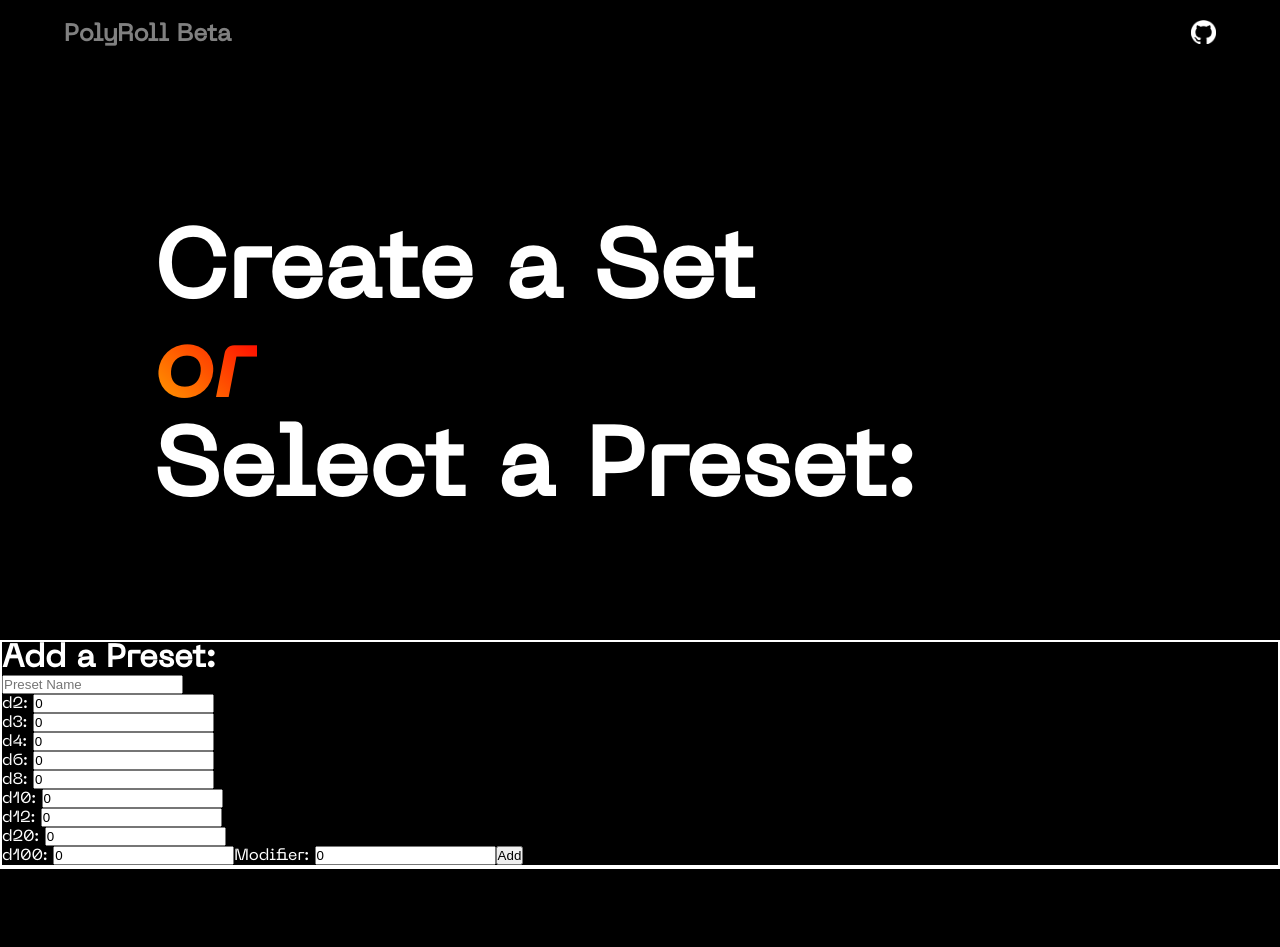
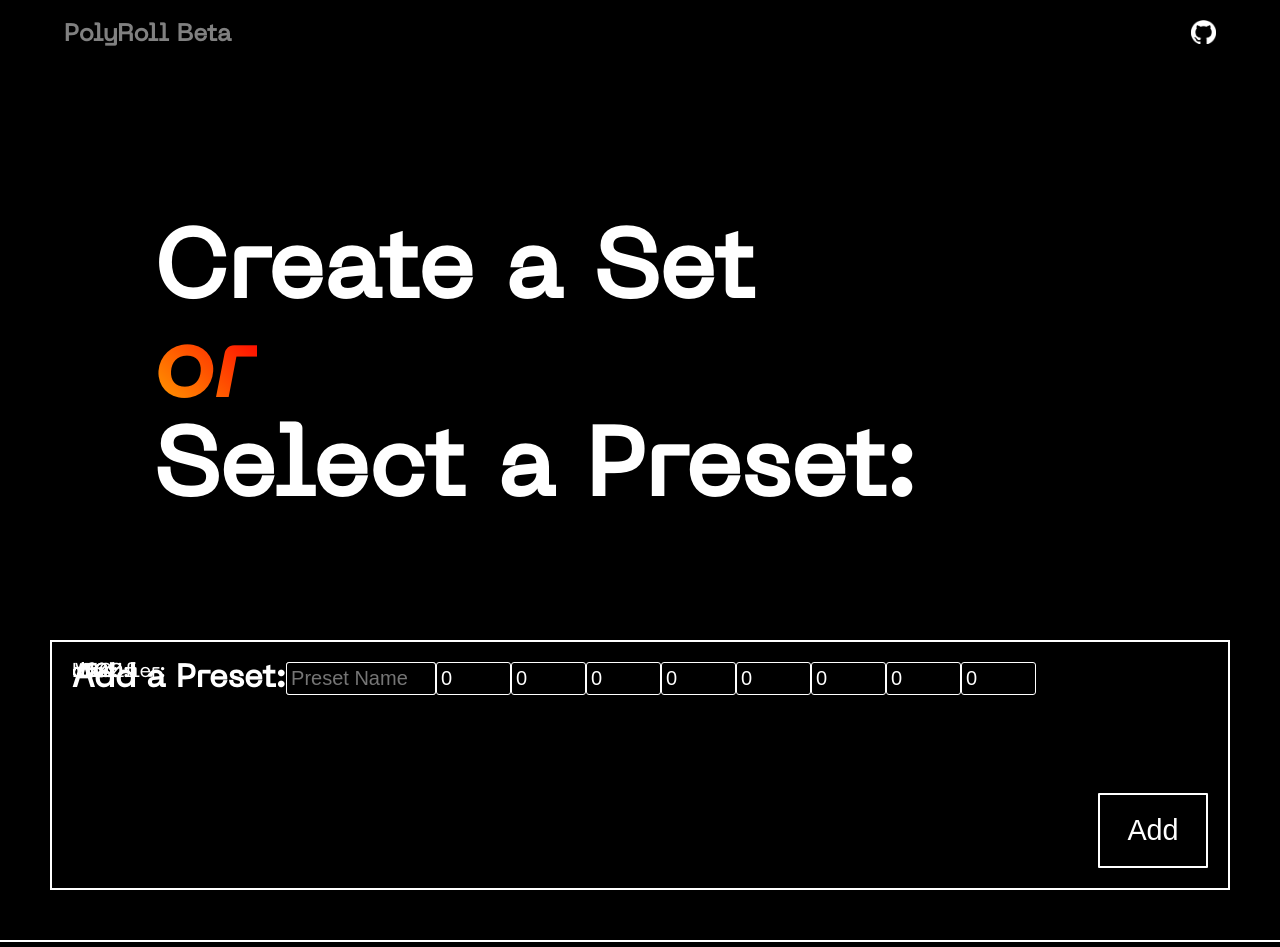
Before and after one commit to dondewaay/MultiRoll, a React (Vite) app: page /PolyRoll/roll in a window 1280 px wide. Shown: the top 947 px of the page. Built offline with nearby package versions, Linux system fonts and the light colour scheme.

Commit message:
Style prog

```diff
--- a/src/components/Card.jsx
+++ b/src/components/Card.jsx
@@ -1,8 +1,8 @@
 import React, { useState } from "react";
-import { motion } from "framer-motion";
+import { motion, AnimatePresence } from "framer-motion";
 
 const Card = ({ key, name, config, onDelete }) => {
-  const [totalRoll, setTotalRoll] = useState();
+  const [totalRoll, setTotalRoll] = useState(0);
 
   const calculateTotalRoll = () => {
     let total = 0;
@@ -51,11 +51,20 @@ const Card = ({ key, name, config, onDelete }) => {
       className="card"
       initial={{ opacity: 0, y: 50 }}
       animate={{ opacity: 1, y: 0 }}
+      exit={{ opacity: 0 }}
       transition={{ duration: 0.3 }}
     >
       <h2>{name}</h2>
-      <h2>{key}</h2>
-      <p>Result: {totalRoll}</p>
+      <p className="result">
+        Result:
+        <motion.span
+          initial={{ opacity: 0, y: 50 }}
+          animate={{ opacity: 1, y: 0 }}
+          transition={{ duration: 0.2 }}
+        >
+          {totalRoll}
+        </motion.span>
+      </p>
       <button className="btn" onClick={calculateTotalRoll}>
         Roll
       </button>
--- a/src/components/DiceRoller.jsx
+++ b/src/components/DiceRoller.jsx
@@ -51,13 +51,13 @@ const DiceRoller = () => {
     <div className="roller">
       <div className="new">
         <h1>Add a Preset:</h1>
-        <input
+        <div>
+          <input className="name"
             type="text"
             placeholder="Preset Name"
             value={presetName}
             onChange={handlePresetNameChange}
           />
-        <br />
           <label htmlFor="d2">d2: </label>
           <input
             type="number"
@@ -66,7 +66,6 @@ const DiceRoller = () => {
             value={presetConfig.d2}
             onChange={handlePresetConfigChange}
           />
-        <br />
           <label htmlFor="d3">d3: </label>
           <input
             type="number"
@@ -75,7 +74,6 @@ const DiceRoller = () => {
             value={presetConfig.d3}
             onChange={handlePresetConfigChange}
           />
-        <br />
           <label htmlFor="d4">d4: </label>
           <input
             type="number"
@@ -84,7 +82,6 @@ const DiceRoller = () => {
             value={presetConfig.d4}
             onChange={handlePresetConfigChange}
           />
-        <br />
           <label htmlFor="d6">d6: </label>
           <input
             type="number"
@@ -93,7 +90,6 @@ const DiceRoller = () => {
             value={presetConfig.d6}
             onChange={handlePresetConfigChange}
           />
-        <br />
           <label htmlFor="d8">d8: </label>
           <input
             type="number"
@@ -102,7 +98,6 @@ const DiceRoller = () => {
             value={presetConfig.d8}
             onChange={handlePresetConfigChange}
           />
-        <br />
           <label htmlFor="d10">d10: </label>
           <input
             type="number"
@@ -111,7 +106,6 @@ const DiceRoller = () => {
             value={presetConfig.d10}
             onChange={handlePresetConfigChange}
           />
-        <br />
           <label htmlFor="d12">d12: </label>
           <input
             type="number"
@@ -120,7 +114,6 @@ const DiceRoller = () => {
             value={presetConfig.d12}
             onChange={handlePresetConfigChange}
           />
-        <br />
           <label htmlFor="d20">d20: </label>
           <input
             type="number"
@@ -129,7 +122,6 @@ const DiceRoller = () => {
             value={presetConfig.d20}
             onChange={handlePresetConfigChange}
           />
-        <br />
           <label htmlFor="d100">d100: </label>
           <input
             type="number"
@@ -146,10 +138,11 @@ const DiceRoller = () => {
             value={presetConfig.mod}
             onChange={handlePresetConfigChange}
           />
-        <button onClick={addPreset}>Add</button>
+        </div>
+        <button onClick={addPreset} className="btn">Add</button>
       </div>
       <div>
-        <div className="preset-container">
+        <div className="grid">
           {presets.map((preset, index) => (
             <Card
               key={index}
--- a/src/components/RollHero.jsx
+++ b/src/components/RollHero.jsx
@@ -1,4 +1,4 @@
-import { motion } from "framer-motion";
+import { motion, AnimatePresence } from "framer-motion";
 
 export default function RollMain() {
   return (
--- a/src/styles/Home.scss
+++ b/src/styles/Home.scss
@@ -21,6 +21,7 @@ $UNSELCOLOR: hsla(0, 0%, 100%, 0.5);
   cursor: pointer;
   &:hover {
     transform: translatey(-5px);
+    box-shadow: 0px 0px 15px 3px white;
     border: 5px solid white;
   }
 }
--- a/src/styles/Roll.scss
+++ b/src/styles/Roll.scss
@@ -17,12 +17,6 @@ $UNSELCOLOR: hsla(0, 0%, 100%, 0.5);
   width: 100vw;
 }
 
-.card {
-  width: 200px;
-  height: 150px;
-  margin: 1rem;
-}
-
 .hero {
   height: 80vh;
   display: flex;
@@ -36,6 +30,7 @@ $UNSELCOLOR: hsla(0, 0%, 100%, 0.5);
     box-sizing: border-box;
   }
   h1 {
+    text-shadow: 0px 0px 10px 10px white;
     position: relative;
     left: 12%;
     top: 35%;
@@ -62,11 +57,48 @@ $UNSELCOLOR: hsla(0, 0%, 100%, 0.5);
   width: 100%;
   .new {
     border: 2px solid white;
+    height: 250px;
+    margin-left: 50px;
+    margin-right: 50px;
+    margin-bottom: 50px;
+    padding: 20px;
+    position: relative;
+    display: flex;
+    label {
+      position: absolute;
+      top: 0;
+      left: 0;
+      margin: 20px;
+      font-size: 20px;
     }
+    input {
+      color: white;
+      background-color: black;
+      border: 1px solid white;
+      border-radius: 3px;
+      font-size: 20px;
+      padding: 4px;
+      width: 75px;
+      &.name {
+        width: 150px;
+        position: absolute;
+        top: 20px;
+      }
+    }
+    .btn {
+      position: absolute;
+      bottom: 20px;
+      right: 20px;
+    }
+  }
+  .grid {
+    margin-left: 150px;
+    margin-right: 150px;
+    display: flex;
+    flex-wrap: wrap;
+    justify-content: space-around;
     .card {
-    cursor: pointer;
-    padding: 2rem;
-    margin: 0;
+      margin: 2rem;
       text-align: center;
       font-family: "Neue";
       display: flex;
@@ -74,15 +106,32 @@ $UNSELCOLOR: hsla(0, 0%, 100%, 0.5);
       text-align: center;
       font-size: 2rem;
       color: white;
-    height: 200px;
-    width: 100%;
+      height: 250px;
+      width: 400px;
       box-sizing: border-box;
       border: 2px solid white;
       border-radius: 2px;
       background-color: black;
       box-shadow: black 0px 10px 20px;
       position: relative;
+      h2 {
+        position: absolute;
+        top: 20px;
+        left: 20px;
+        padding: 0;
+        margin: 0;
+      }
+      .result {
+        position: absolute;
+        bottom: 20px;
+        left: 20px;
+        padding: 0;
+        margin: 0;
+      }
       .btn {
+        position: absolute;
+        bottom: 20px;
+        right: 20px;
         border: 2px solid white;
         font-size: 1.8rem;
         margin-top: 1.5rem;
@@ -96,24 +145,28 @@ $UNSELCOLOR: hsla(0, 0%, 100%, 0.5);
         &:hover {
           transform: translatey(-5px);
           border: 5px solid white;
+          box-shadow: 0px 0px 15px 3px white;
         }
       }
       .del {
         position: absolute;
-      top: 1rem;
-      right: 1rem;
+        top: 20px;
+        right: 20px;
         width: 50px;
         height: 50px;
         color: white;
         background-color: black;
-      border: 2px solid white;
+        border: 3px solid white;
+        border-radius: 1px;
         font-size: 36px;
         cursor: pointer;
         transition: 0.2s ease-in-out;
         &:hover {
-        box-shadow: 0px 0px 15px 3px white;
-        border: 5px solid white;
+          box-shadow: 0px 0px 15px 3px red;
+          border: 3px solid red;
+          color: red;
         }
       }
     }
   }
+}
```
Also changed, not shown: public/img/xsymbol.svg (added). Lines whose indentation alone changed are shown as unchanged.
